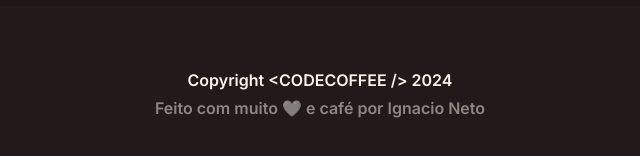
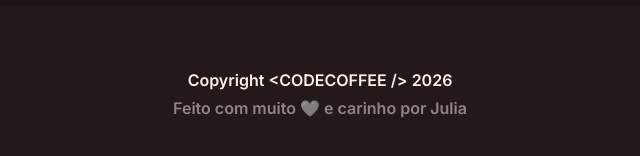
Before and after one commit to JuliaPachecoCosta/BalleCoffe-Aula, a plain HTML site: page index.html in a window 1280 px wide. Shown: the part 1396-1552 px from the top of the page, 320-960 px from the left. Drawn offline with Linux system fonts and the light colour scheme.

Commit message:
Modulo4 HTML Atualizado

```diff
--- a/index.html
+++ b/index.html
@@ -16,8 +16,11 @@
 
     <title>BalleCoffe</title>
 </head>
+<!-- ______________________________________________________________________________________________________________________________ -->
+
+<!-- Cabeçalho (Header) -->
 <body>
-    <!-- Cabeçalho (Header) -->
+
      <header>
         <nav>
             <span class="title">ballecoffe</span>
@@ -41,9 +44,12 @@
         </nav>
      </header>
 
+     <!--__________________________________________________________________________________________________________________________ -->
+     <!-- Sessão principal (Main) -->
     <main>
         <div class="container">
             <section class="info">
+
                 <!-- Destaque -->
                 <header class="content">
                     <span class="news marrom">Novidades</span>
@@ -93,6 +99,7 @@
                  </div>
             </section>
         </div>
+<!-- ______________________________________________________________________________________________________________________ -->
 
         <!-- Botão -->
          <section class="button">
@@ -102,6 +109,10 @@
          </section>
 
      </main>
+
+<!-- _____________________________________________________________________________________________________________________-->
+
+    <!-- Destaque das Receitas -->
 
       <section class="receitas" id="receitas">
             <header class="receitas-content">
@@ -198,18 +209,15 @@
 
     </main>
 
-    <!-- __________________________________________________________________________ -->
+    <!-- __________________________________________________________________________________________________________________________-->
+
     <!-- Footer (Rodapé) -->
 
     <footer>
-        <p class="footer-container">Copyright &lt;CODECOFFEE /&gt; 2024</p>
-        <p class="footer-content">Feito com muito 🤍 e café por Ignacio Neto</p>
+        <p class="footer-container">Copyright &lt;CODECOFFEE /&gt; 2026</p>
+        <p class="footer-content">Feito com muito 🤍 e carinho por Julia</p>
+        <script src="efeitos.js"></script>
     </footer>
-
-     <!-- _________________________________________________________________________________-->
-      <!-- Footer (Rodapé) -->
-
-      <script src="efeitos.js"></script>
 
 </body>
 </html>
```
